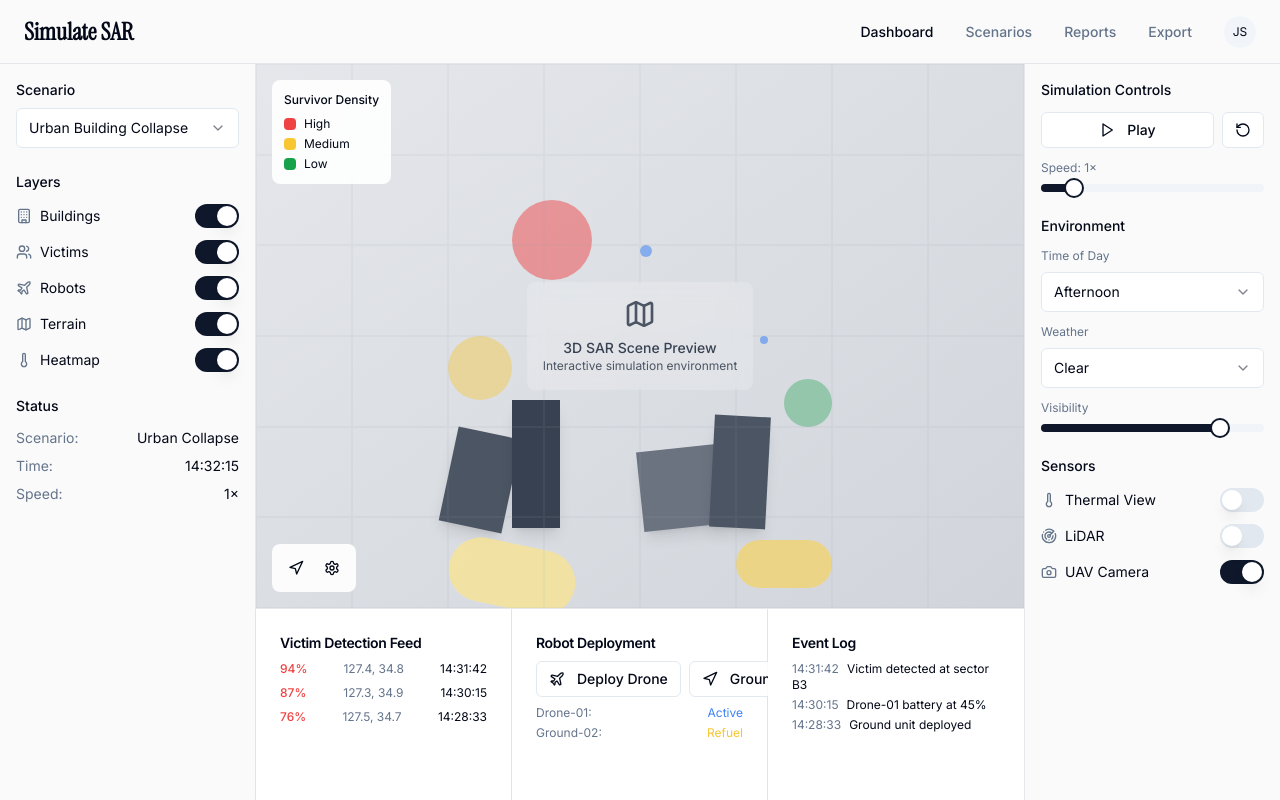
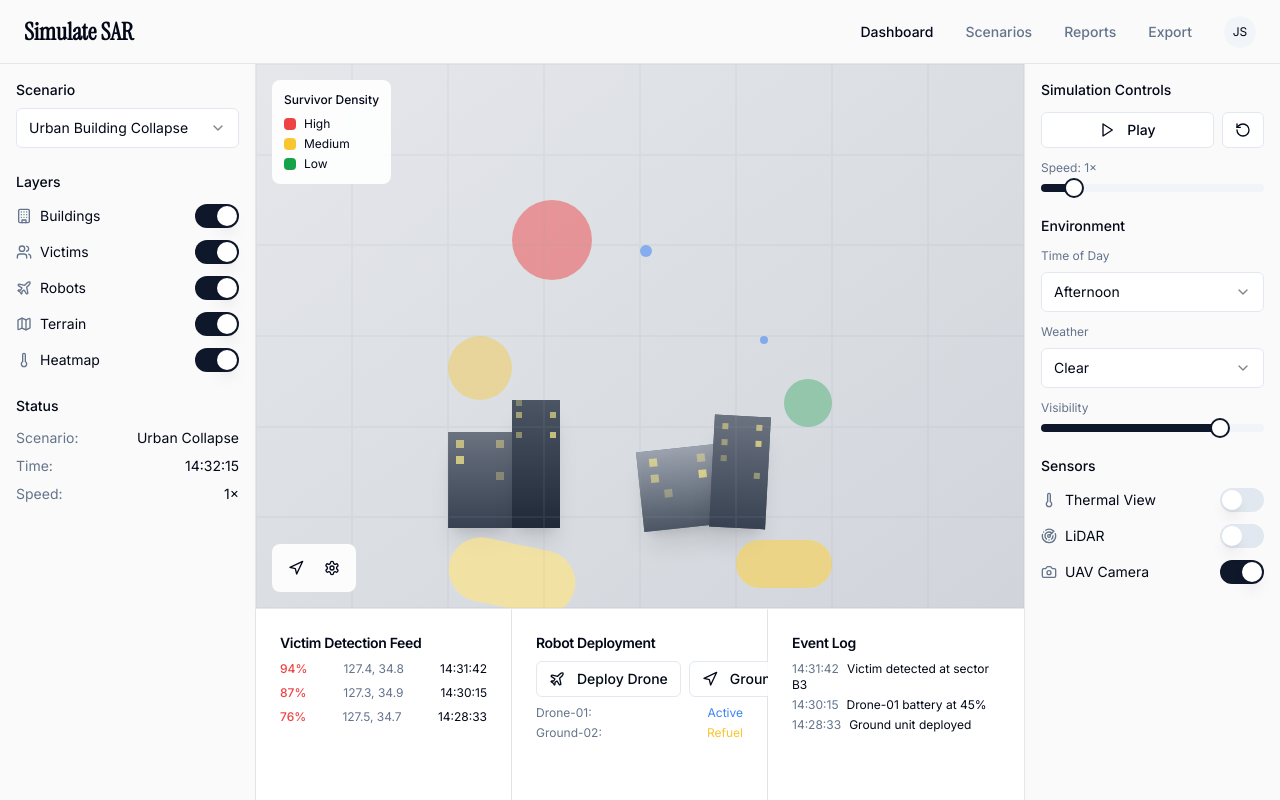
Before and after one commit to narmnarm/sim-sar-login, a React (Vite) app: page / in a window 1280 px wide. Both pictures are taken after a click on the button "View Dashboard Mockup". Built offline with nearby package versions, Linux system fonts and the light colour scheme.

Commit message:
Refine 3D scene
Remove preview overlay and enhance building realism in the 3D scene.

```diff
--- a/src/components/Dashboard.tsx
+++ b/src/components/Dashboard.tsx
@@ -145,10 +145,42 @@ const Dashboard = () => {
             <div className="absolute inset-0 bg-gradient-to-br from-gray-200 to-gray-300">
 
               {/* Buildings */}
-              <div className="absolute bottom-20 left-1/4 w-16 h-24 bg-gray-600 shadow-lg transform rotate-12"></div>
-              <div className="absolute bottom-20 left-1/3 w-12 h-32 bg-gray-700 shadow-lg"></div>
-              <div className="absolute bottom-20 left-1/2 w-20 h-20 bg-gray-500 shadow-lg transform -rotate-6"></div>
-              <div className="absolute bottom-20 right-1/3 w-14 h-28 bg-gray-600 shadow-lg transform rotate-3"></div>
+              <div className="absolute bottom-20 left-1/4 w-16 h-24 bg-gray-600 shadow-xl">
+                <div className="w-full h-full bg-gradient-to-t from-gray-700 to-gray-500 relative">
+                  <div className="absolute top-2 left-2 w-2 h-2 bg-yellow-200 opacity-60"></div>
+                  <div className="absolute top-2 right-2 w-2 h-2 bg-yellow-200 opacity-40"></div>
+                  <div className="absolute top-6 left-2 w-2 h-2 bg-yellow-200 opacity-70"></div>
+                  <div className="absolute top-10 right-2 w-2 h-2 bg-yellow-200 opacity-30"></div>
+                </div>
+              </div>
+              <div className="absolute bottom-20 left-1/3 w-12 h-32 bg-gray-700 shadow-xl">
+                <div className="w-full h-full bg-gradient-to-t from-gray-800 to-gray-600 relative">
+                  <div className="absolute top-3 left-1 w-1.5 h-1.5 bg-yellow-200 opacity-50"></div>
+                  <div className="absolute top-3 right-1 w-1.5 h-1.5 bg-yellow-200 opacity-60"></div>
+                  <div className="absolute top-8 left-1 w-1.5 h-1.5 bg-yellow-200 opacity-40"></div>
+                  <div className="absolute top-8 right-1 w-1.5 h-1.5 bg-yellow-200 opacity-70"></div>
+                  <div className="absolute top-13 left-1 w-1.5 h-1.5 bg-yellow-200 opacity-30"></div>
+                </div>
+              </div>
+              <div className="absolute bottom-20 left-1/2 w-20 h-20 bg-gray-500 shadow-xl transform -rotate-6">
+                <div className="w-full h-full bg-gradient-to-t from-gray-600 to-gray-400 relative">
+                  <div className="absolute top-2 left-3 w-2 h-2 bg-yellow-200 opacity-60"></div>
+                  <div className="absolute top-2 right-3 w-2 h-2 bg-yellow-200 opacity-40"></div>
+                  <div className="absolute top-6 left-3 w-2 h-2 bg-yellow-200 opacity-50"></div>
+                  <div className="absolute top-6 right-3 w-2 h-2 bg-yellow-200 opacity-70"></div>
+                  <div className="absolute top-10 left-6 w-2 h-2 bg-yellow-200 opacity-30"></div>
+                </div>
+              </div>
+              <div className="absolute bottom-20 right-1/3 w-14 h-28 bg-gray-600 shadow-xl transform rotate-3">
+                <div className="w-full h-full bg-gradient-to-t from-gray-700 to-gray-500 relative">
+                  <div className="absolute top-2 left-2 w-1.5 h-1.5 bg-yellow-200 opacity-50"></div>
+                  <div className="absolute top-2 right-2 w-1.5 h-1.5 bg-yellow-200 opacity-60"></div>
+                  <div className="absolute top-6 left-2 w-1.5 h-1.5 bg-yellow-200 opacity-40"></div>
+                  <div className="absolute top-6 right-2 w-1.5 h-1.5 bg-yellow-200 opacity-70"></div>
+                  <div className="absolute top-10 left-2 w-1.5 h-1.5 bg-yellow-200 opacity-30"></div>
+                  <div className="absolute top-14 right-2 w-1.5 h-1.5 bg-yellow-200 opacity-40"></div>
+                </div>
+              </div>
 
               {/* Terrain/Rubble areas */}
               <div className="absolute bottom-0 left-1/4 w-32 h-16 bg-amber-200 rounded-full opacity-70 transform rotate-12"></div>
@@ -171,15 +203,6 @@ const Dashboard = () => {
                   {Array.from({ length: 48 }).map((_, i) => (
                     <div key={i} className="border border-gray-400"></div>
                   ))}
-                </div>
-              </div>
-
-              {/* Center info */}
-              <div className="absolute inset-0 flex items-center justify-center">
-                <div className="text-center bg-white/20 backdrop-blur rounded-lg p-4">
-                  <Map className="h-8 w-8 text-gray-600 mx-auto mb-2" />
-                  <p className="text-gray-700 font-medium text-sm">3D SAR Scene Preview</p>
-                  <p className="text-xs text-gray-600">Interactive simulation environment</p>
                 </div>
               </div>
             </div>
```
